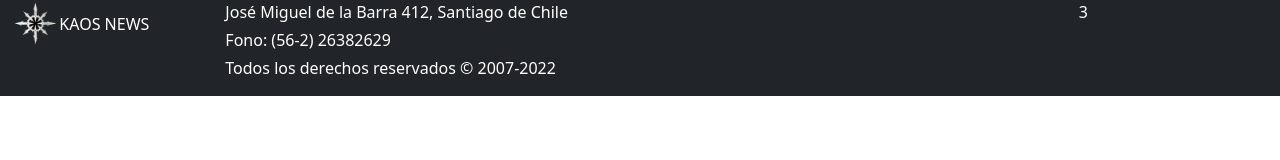
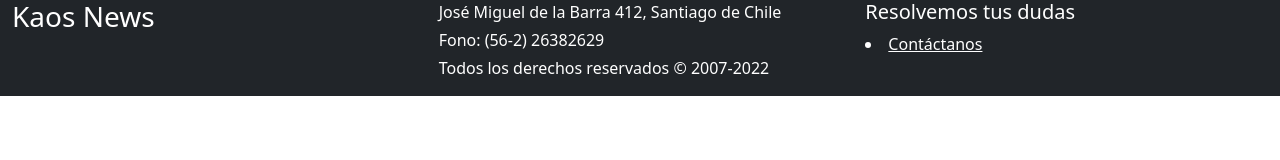
Before and after one commit to luis23saavedra/colectivo_de_noticias_caos_news, a plain HTML site: page index.html in a window 1280 px wide. Drawn offline with nearby package versions, Linux system fonts and the light colour scheme.

```diff
--- a/index.html
+++ b/index.html
@@ -7,25 +7,30 @@
 
     <!-- Bootstrap CSS -->
     <link href="https://cdn.jsdelivr.net/npm/bootstrap@5.1.3/dist/css/bootstrap.min.css" rel="stylesheet" integrity="sha384-1BmE4kWBq78iYhFldvKuhfTAU6auU8tT94WrHftjDbrCEXSU1oBoqyl2QvZ6jIW3" crossorigin="anonymous">
+    <link rel="stylesheet" href="style.css">
 
 
   </head>
   <body>
     <footer class="bg-dark text-white">
       <div class="container-fluid">
-            <div class="row">
-                <div class="col-2">
-                    <span class="d-flex text-reset text-uppercase align-items-center">
-                    <img src="img/kaos-logo.png" alt="logo_kaos" class="col-3 ">
-                    Kaos News
-                </span>
+          <div class="row ">
+              <div class="col col-xs-2">
+                  <p class="h3">Kaos News</p>
               </div>
-                <div class="col-8">
+              <div class="col col-xs-5 align-bottom">
                   <p class="mb-1">José Miguel de la Barra 412, Santiago de Chile</p>
                   <p class="mb-1">Fono: (56-2) 26382629</p>
                   <p>Todos los derechos reservados © 2007-2022</p>
               </div>
-                <div class="col-2"> 3</div>
+              <div class="col col-xs-5">
+                <p class="h5">Resolvemos tus dudas</p>
+
+                  <li>
+                  <a href="" class="text-white"> Contáctanos</a>
+                </li>
+
+              </div>
           </div>
       </div>
   </footer>
```
Lines whose indentation alone changed are shown as unchanged.
